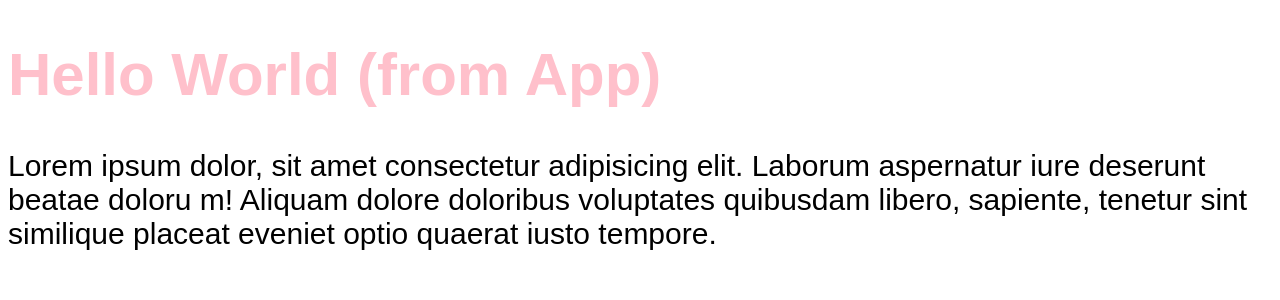
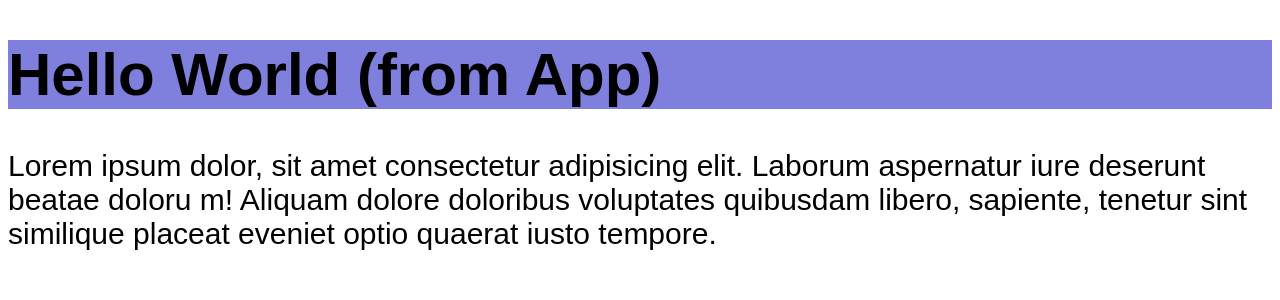
Before and after one commit to AlissonCaldeira/chronos-pomodoro, a React (Vite) app: page / in a window 1280 px wide. Shown: the top 300 px of the page. Built offline with nearby package versions, Linux system fonts and the light colour scheme.

Commit message:
Creating Css with component scope

```diff
--- a/src/App.tsx
+++ b/src/App.tsx
@@ -1,6 +1,7 @@
 import './styles/global.css'
+
+import { Heading } from './components/Heading';
 import './styles/theme.css'
-
 // PascalCase
 export function App() { // Exportar o Funcion é mais fácil
     console.log("Hello");
@@ -10,7 +11,7 @@ export function App() { // Exportar o Funcion é mais fácil
         // Só é possível retornar UM elemento pai no jsx/tsx
         <> {/*Isso é um React Fragment, basicamente uma tag vazia que é pais de todos os itens
         desse componente. OBS: ela não aparece como elemento no inspencionar do navegador */}
-            <h1>Hello World (from App)</h1>
+            <Heading />
             <p>Lorem ipsum dolor, sit amet consectetur adipisicing
                 elit. Laborum aspernatur iure deserunt beatae doloru
                 m! Aliquam dolore doloribus voluptates quibusdam libero, sapiente,
--- /dev/null
+++ b/src/components/Heading.module.css
@@ -0,0 +1,8 @@
+.heading{
+    background: rgb(127, 127, 221);
+    color:black;
+}
+
+.purple {
+    color: purple;
+}
--- /dev/null
+++ b/src/components/Heading.tsx
@@ -0,0 +1,10 @@
+import styles from './Heading.module.css'
+/* Pode ser qualquer nome no lugar do styles*/
+
+export function Heading() {
+    console.log(styles)
+
+    return <h1 className={styles.heading} >Hello World (from App)</h1>
+    // Utilizar duas classes de formatação no componente
+    // className={`${styles.heading} ${styles.purple}`}
+}
```
